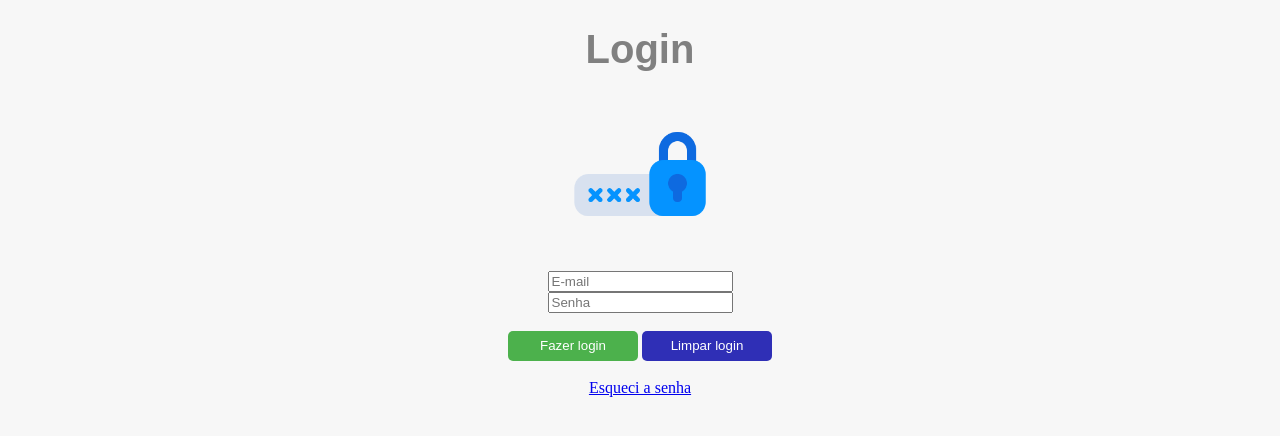
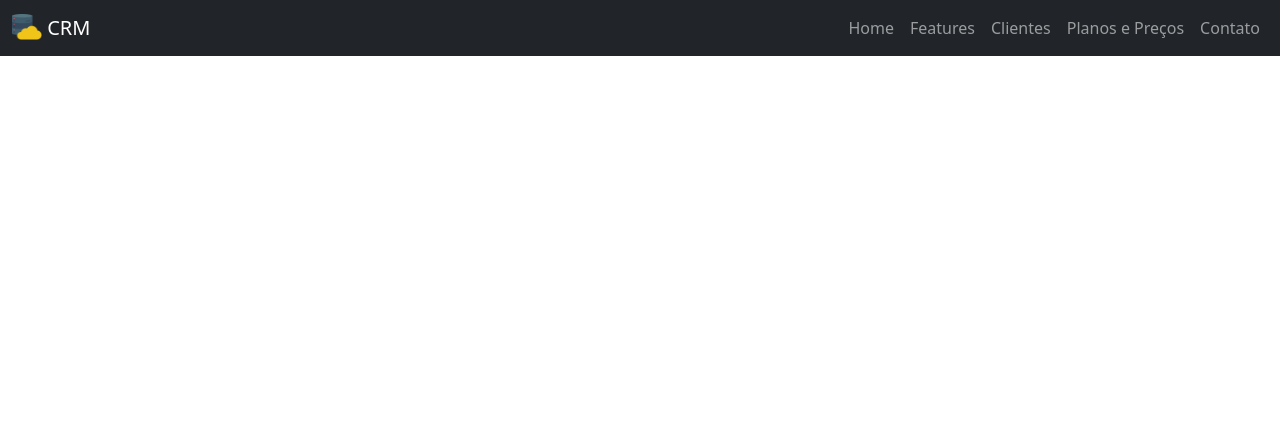
Before and after one commit to blackhaws/desenvolvimento-de-site-e-sistema-web, a plain HTML site: page index.html in a window 1280 px wide. Drawn offline with nearby package versions, Linux system fonts and the light colour scheme.

Commit message:
Criando a interface web com Bootstrap

```diff
--- a/index.html
+++ b/index.html
@@ -1,33 +1,40 @@
 <!DOCTYPE html>
 <html lang="en">
 <head>
-    <link rel="stylesheet" href="">
     <meta charset="UTF-8">
     <meta http-equiv="X-UA-Compatible" content="IE=edge">
     <meta name="viewport" content="width=device-width, initial-scale=1.0">
-    <meta name="description" content="Página prática">
-    <meta name="keyword" content="programacao, web, apps">
-    <link rel="stylesheet" href="styles/login.css">
-    <title>Práticando</title>
+    <title>Dev CRM</title>
+    <link href="https://cdn.jsdelivr.net/npm/bootstrap@5.3.0-alpha1/dist/css/bootstrap.min.css" rel="stylesheet" integrity="sha384-GLhlTQ8iRABdZLl6O3oVMWSktQOp6b7In1Zl3/Jr59b6EGGoI1aFkw7cmDA6j6gD" crossorigin="anonymous">
 </head>
 <body>
-    <center>
-        <h1>Login</h1>
-        <img src="Images/cadeado.png" alt="foto de perfil">
-        <br>
-        <br>
-        <form action="" method="POST" class="">
-            <input type="text" placeholder="E-mail">
-            <br>
-            <input type="password" placeholder="Senha">
-            <br>
-            <br>
-            <input class="button button-green" type="submit" value="Fazer login">
-            <input class="button button-blue" type="reset" value="Limpar login">
-            <br>
-            <br>
-            <a href="esqueci-senha.html">Esqueci a senha</a>
-        </form>
-    </center>
+    <nav class="navbar navbar-expand-lg navbar-dark bg-dark">
+        <div class="container-fluid">
+
+        <a class="navbar-brand" href="#">
+            <img src="Images/database.png" alt="Logo" width="30" height="26" class="d-inline-block align-text-top">
+            CRM
+        </a>
+
+
+        <button class="navbar-toggler" type="button" data-bs-toggle="collapse" data-bs-target="#navbarSupportedContent" aria-controls="navbarSupportedContent" aria-expanded="false" aria-label="Toggle navigation">
+            <span class="navbar-toggler-icon"></span>
+        </button>
+
+
+
+        <div class="collapse navbar-collapse" id="navbarSupportedContent">
+            <ul class="navbar-nav ms-auto">
+                <li class="nav-item"><a class="nav-link" aria-current="page" href="#">Home</a></li>
+                <li class="nav-item"><a class="nav-link" aria-current="page" href="#">Features</a></li>
+                <li class="nav-item"><a class="nav-link" aria-current="page" href="#">Clientes</a></li>
+                <li class="nav-item"><a class="nav-link" aria-current="page" href="#">Planos e Preços</a></li>
+                <li class="nav-item"><a class="nav-link" aria-current="page" href="#">Contato</a></li>
+            </ul>
+        </div>
+        </div>
+    </nav>
+
+    <script src="https://cdn.jsdelivr.net/npm/bootstrap@5.3.0-alpha1/dist/js/bootstrap.bundle.min.js" integrity="sha384-w76AqPfDkMBDXo30jS1Sgez6pr3x5MlQ1ZAGC+nuZB+EYdgRZgiwxhTBTkF7CXvN" crossorigin="anonymous"></script>
 </body>
 </html>
--- a/styles/login.css
+++ /dev/null
@@ -1,52 +0,0 @@
-h1{
-    color: gray;
-    font-size: 40px;
-    font-family: Arial, Helvetica, sans-serif;
-}
-
-body {
-    background-color: #F7F7F7;
-}
-
-img {
-    width: 150px;
-}
-
-.button {
-    border-radius: 5px;
-    height: 30px;
-    min-width: 130px;
-    border: 0px;
-}
-
-.button-white {
-    color: black;
-    background-color: white;
-
-}
-
-.button-green {
-    color: white;
-    background-color: rgb(76, 177, 76);
-
-}
-
-.button-green:hover {
-    cursor: pointer;
-    color: white;
-    background-color: rgb(44, 134, 44);
-
-}
-
-.button-blue {
-    color: white;
-    background-color: rgb(47, 47, 182);
-
-}
-
-.button-blue:hover {
-    cursor: pointer;
-    color: white;
-    background-color: rgb(16, 16, 131);
-
-}
```
Also changed, not shown: esqueci-senha.html (deleted, +0 -21 lines), Images/database.png (added), styles/style.css (added).
